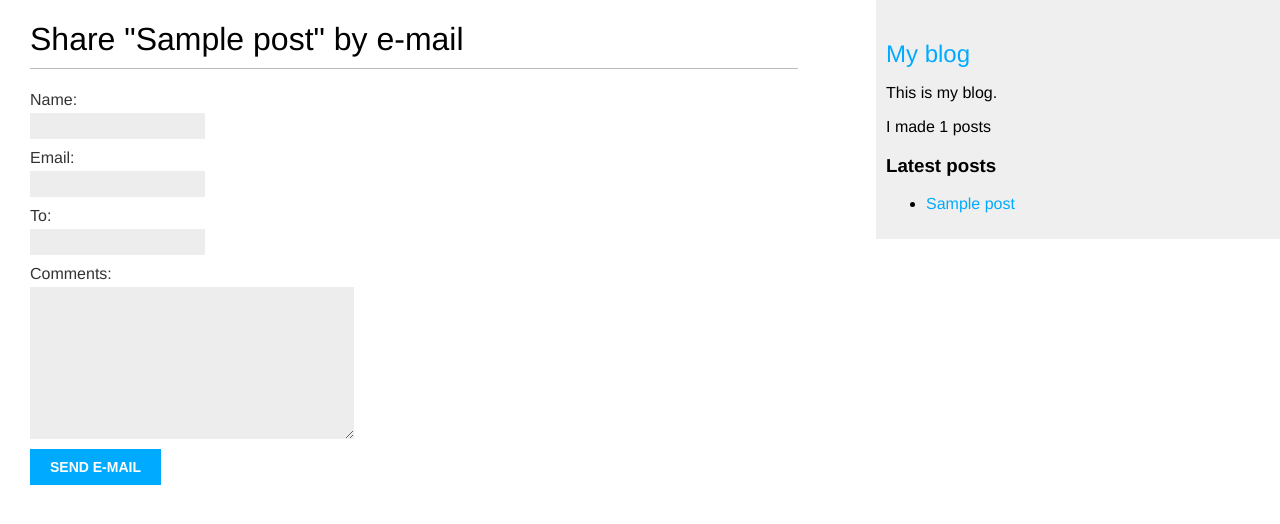
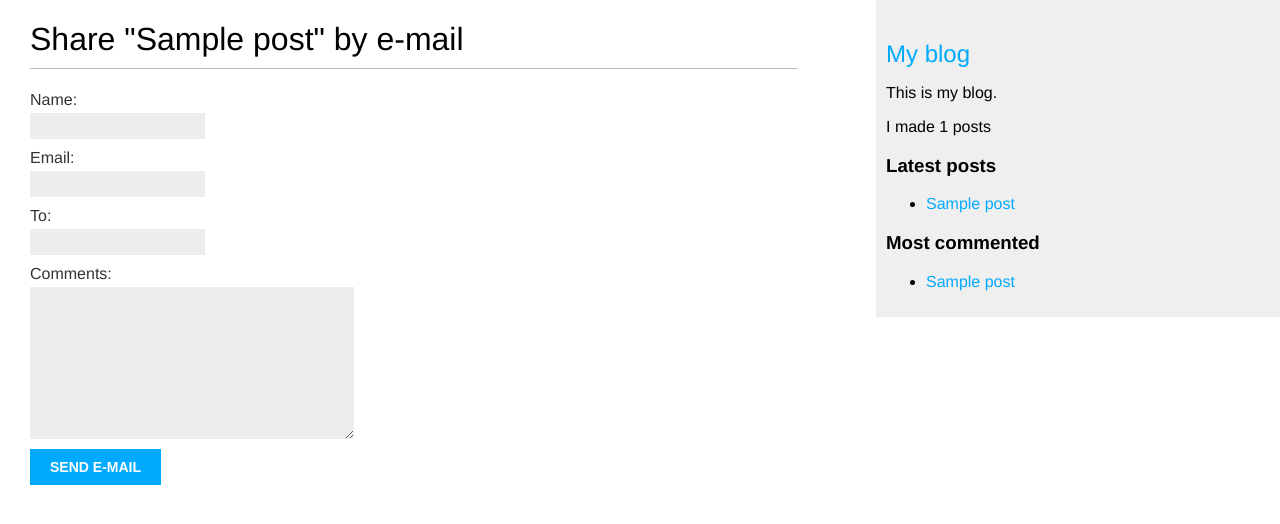
Before and after one commit to InWamos/blog_website, a Django app: page /blog/1/share/ in a window 1280 px wide. Shown: the top 524 px of the page. Run offline with Django 4.2, Linux system fonts and the light colour scheme; tables that the repository leaves empty hold one stand-in row (values such as "Sample post").

Commit message:
The most commented posts sidebar

```diff
--- a/blog_website/blog/templates/blog/base.html
+++ b/blog_website/blog/templates/blog/base.html
@@ -19,10 +19,18 @@
         <p>
             I made {% total_posts %} posts
         </p>
-        <h3>
-            Latest posts
-        </h3>
-        {% show_latest_posts 3%}
+        <h3>Latest posts</h3>
+        {% show_latest_posts 3 %}
+
+        <h3>Most commented</h3>
+        {% get_most_commented_posts 3 as most_commented_posts %}
+        <ul>
+            {% for post in most_commented_posts %}
+            <li>
+                <a href="{{ post.get_absolute_url }}">{{ post.title }}</a>
+            </li>
+            {% endfor %}
+        </ul>
     </div>
 </body>
 
--- a/blog_website/blog/templatetags/blog_tags.py
+++ b/blog_website/blog/templatetags/blog_tags.py
@@ -1,13 +1,23 @@
 from django import template
-from ..models import Post
+from ..models import Post, PublishedManager
+from django.db.models import Count
 
 register = template.Library()
+
 
 @register.simple_tag
 def total_posts() -> int:
     return Post.published.count()
 
-@register.inclusion_tag('blog/post/latest_posts.html')
+
+@register.inclusion_tag("blog/post/latest_posts.html")
 def show_latest_posts(count: int = 5) -> dict:
-    latest_posts = Post.published.order_by('-publish')[:count]
-    return {'latest_posts': latest_posts}
+    latest_posts = Post.published.order_by("-publish")[:count]
+    return {"latest_posts": latest_posts}
+
+
+@register.simple_tag
+def get_most_commented_posts(count: int = 5) -> PublishedManager:
+    return Post.published.annotate(total_comments=Count("comments")).order_by(
+        "-total_comments"
+    )[:count]
```
